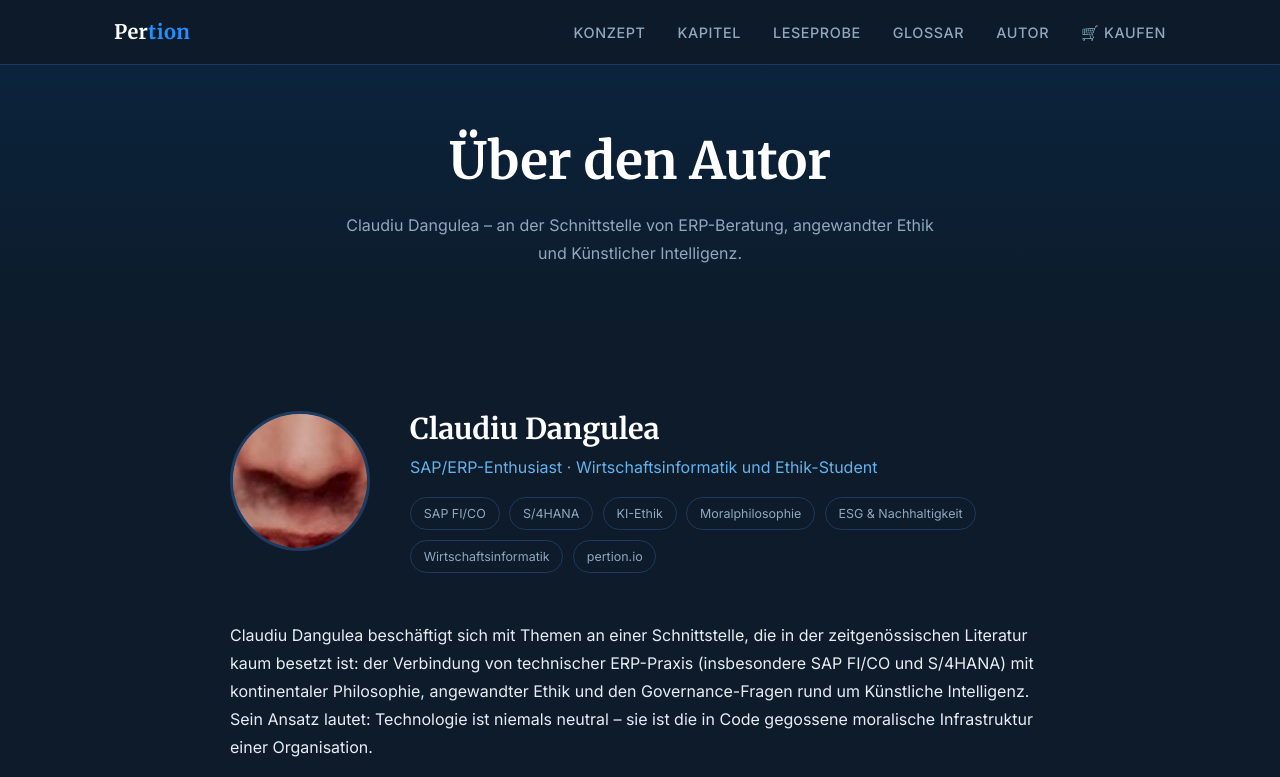
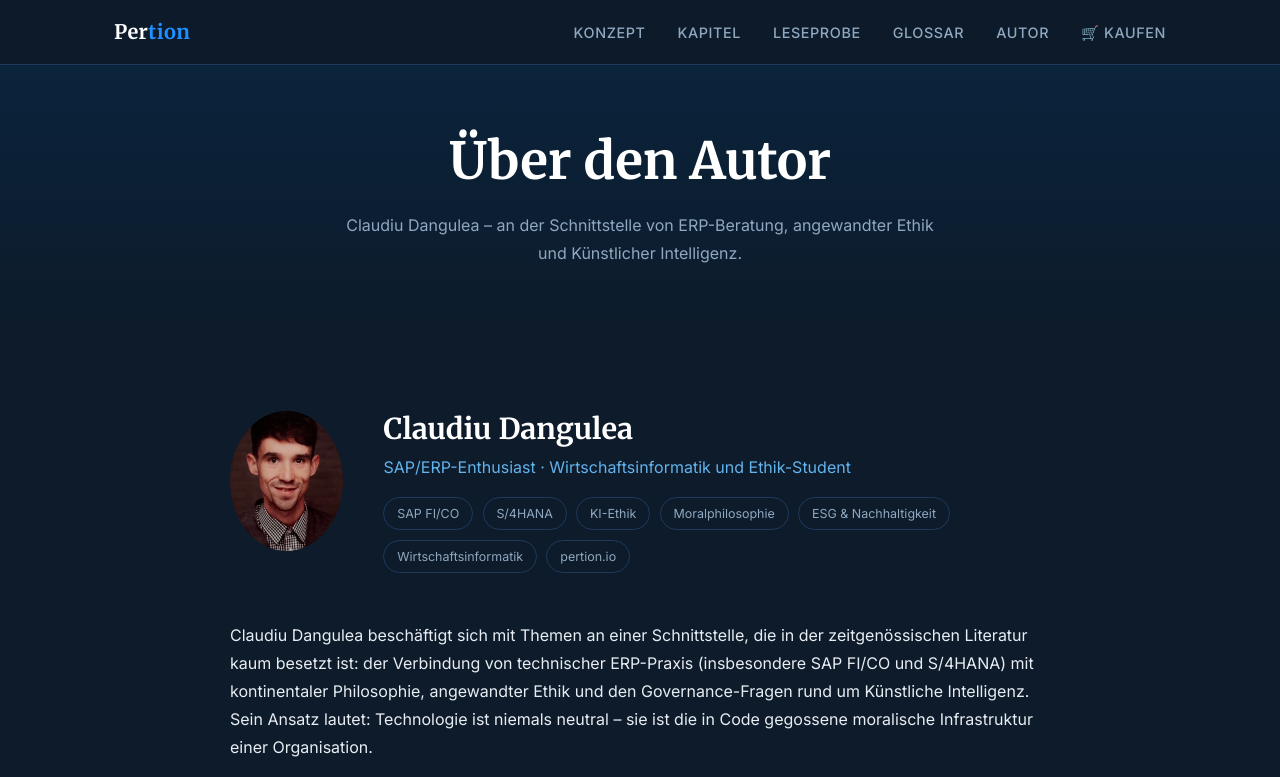
Before and after one commit to intiequals1/pertion, a plain HTML site: page autor.html in a window 1280 px wide. Shown: the top 777 px of the page. Drawn offline with Linux system fonts and the light colour scheme.

Commit message:
Refactor author avatar to use background image
Updated author avatar styling to use a background image instead of an img tag.

```diff
--- a/autor.html
+++ b/autor.html
@@ -21,11 +21,16 @@
       margin-bottom: 3rem;
     }
     .author-avatar-large {
-      width: 140px; height: 140px; border-radius: 50%; flex-shrink: 0;
-      background: linear-gradient(135deg, var(--accent), #0a2540);
-      display: flex; align-items: center; justify-content: center;
-      font-size: 3.5rem; border: 3px solid var(--border);
-    }
+  width: 140px;
+  height: 140px;
+  border-radius: 50%;
+  overflow: hidden;
+  background-image: url("https://raw.githubusercontent.com/intiequals1/pertion/master/assets/pics/New_Claudiu%20Dangulea.png");
+  background-size: cover;
+  background-position: center;
+  background-repeat: no-repeat;
+}
+
     .author-meta h1 { font-size: 1.8rem; margin-bottom: .3rem; }
     .author-meta .subtitle { color: var(--accent-light); font-size: 1rem; margin-bottom: 1rem; }
     .author-tags { display: flex; flex-wrap: wrap; gap: .6rem; }
@@ -91,12 +96,7 @@
     <div class="author-section">
 
       <div class="author-header">
-        <div class="author-avatar-large">
-  <img
-    src="https://raw.githubusercontent.com/intiequals1/pertion/master/assets/pics/New_Claudiu%20Dangulea.png"
-    alt="Claudiu Dangulea"
-  >
-</div>
+        <div class="author-avatar-large"></div>
         <div class="author-meta">
           <h1>Claudiu Dangulea</h1>
           <p class="subtitle">SAP/ERP-Enthusiast &middot; Wirtschaftsinformatik und Ethik-Student</p>
```
